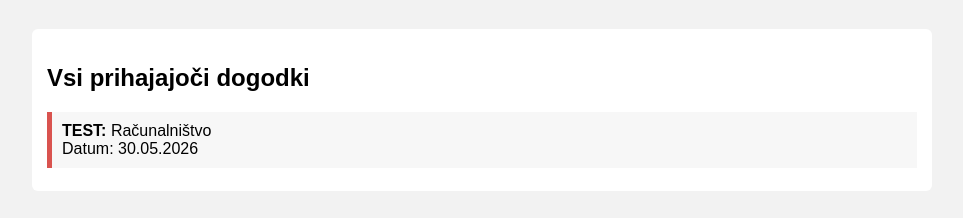
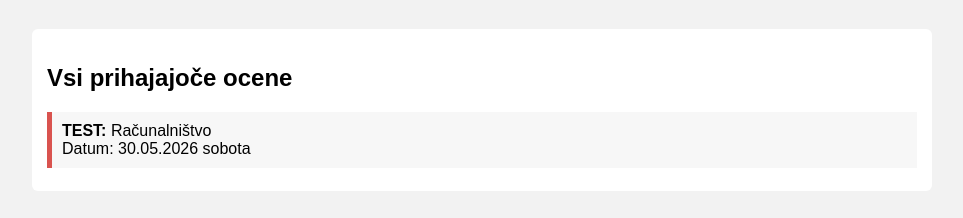
Before and after one commit to davidfuzir-code/UrnikSola, a plain HTML site: page index.html in a window 1280 px wide. Shown: the part 505-723 px from the top of the page, without its empty margins (158-1121 px from the left). Drawn offline with Linux system fonts and the light colour scheme.

Commit message:
Update heading and event date format

```diff
--- a/index.html
+++ b/index.html
@@ -95,7 +95,7 @@
 </table>
 
 <div class="section">
-    <h2>Vsi prihajajoči dogodki</h2>
+    <h2>Vsi prihajajoče ocene</h2>
     <div id="dogodki"></div>
 </div>
 
@@ -156,7 +156,7 @@
 };
 
 const dogodki = [
-    { tip: "test", predmet: "Računalništvo", datum: "30.05.2026" },
+    { tip: "test", predmet: "Računalništvo", datum: "30.05.2026 sobota" },
 ];
 
 function formatDate(date) {
```
